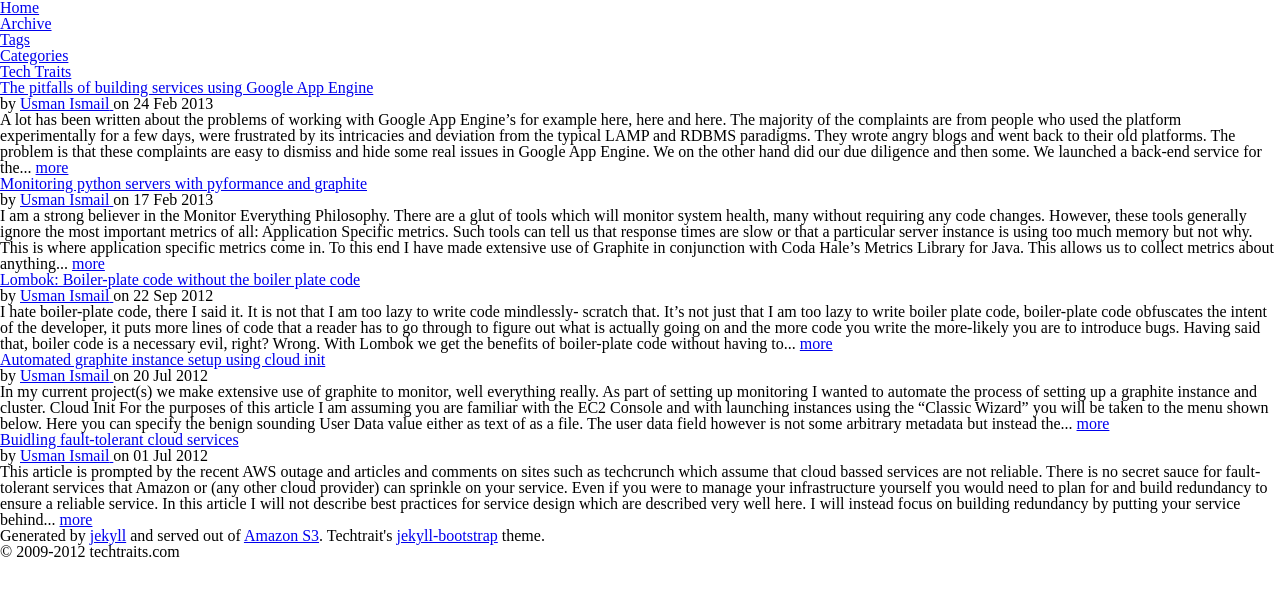
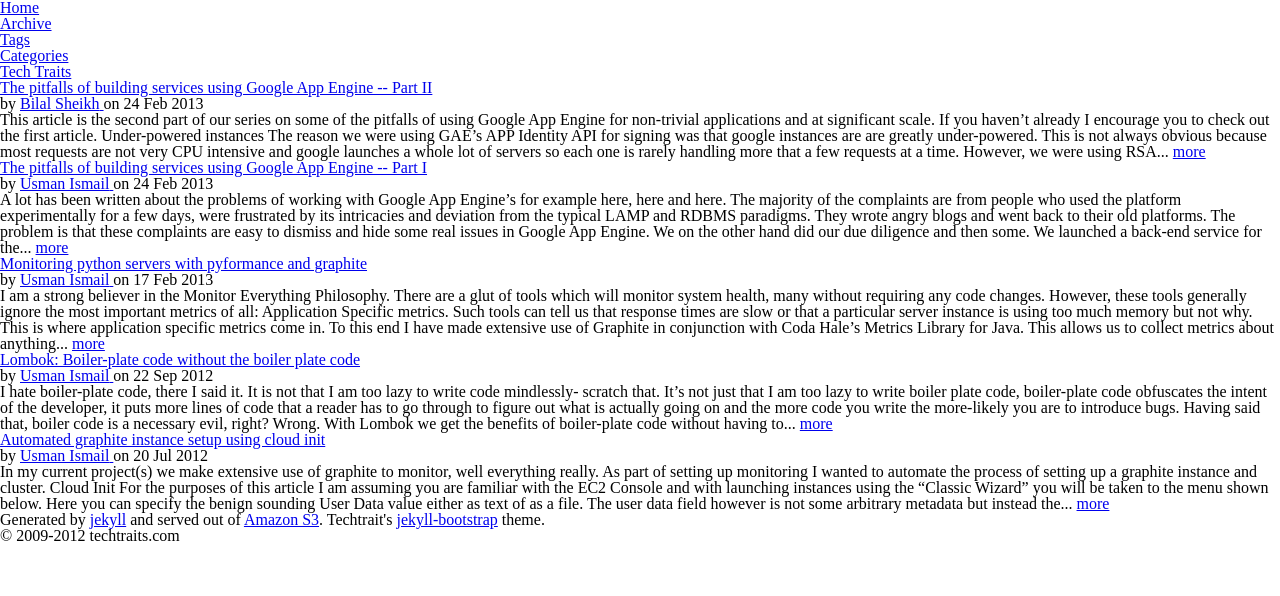
Before and after one commit to techtraits/techtraits-blog, a Jekyll site: the page built from index.md, in a window 1280 px wide. Shown: the top 596 px of the page. Built offline with Jekyll 4.4.1, drawn with Linux system fonts in a browser that asks for light colours; nearby versions of some CDN libraries; library files that are not in the unit come from our copies; some of the changed lines change nothing that is shown.

Commit message:
Created the second GAE pitfalls post

```diff
--- a/_posts/2013-02-24-The-problems-of-working-in-App-engine.markdown
+++ b/_posts/2013-02-24-The-problems-of-working-in-App-engine-I.markdown
@@ -1,6 +1,6 @@
 ---
 layout: post
-title: The pitfalls of building services using Google App Engine
+title: The pitfalls of building services using Google App Engine -- Part I
 date: 2013-02-24 08:18:17
 author: usman
 categories:
@@ -10,17 +10,12 @@
 
 ---
 
-A lot has been written about the problems of working with [Google App Engine's](https://appengine.google.com/) for example [here](http://www.carlosble.com/2010/11/goodbye-google-app-engine-gae/), [here](http://3.14.by/en/read/why-google-appengine-sucks) and [here](http://www.zdnet.com/blog/google/the-problem-with-google-apps-engine/1002). The majority of the complaints are from people who used the platform experimentally for a few days, were frustrated by its intricacies and deviation from the typical LAMP and RDBMS paradigms. They wrote angry blogs and went back to their old platforms. The problem is that these complaints are easy to dismiss and hide some real issues in Google App Engine. We on the other hand did our due diligence and then some. We launched a back-end service for the [Simpsons Tapped Out](https://play.google.com/store/apps/details?id=com.ea.game.simpsons4_na) to production and have a hundred thousand concurrent users. We have used pretty much every service GAE has to offer from Data Store to Big Query to the Identity API. Below are the major hidden pitfalls you should know before using google app engine to author any service of non-trivial scale or complexity.
+A lot has been written about the problems of working with [Google App Engine's](https://appengine.google.com/) for example [here](http://www.carlosble.com/2010/11/goodbye-google-app-engine-gae/), [here](http://3.14.by/en/read/why-google-appengine-sucks) and [here](http://www.zdnet.com/blog/google/the-problem-with-google-apps-engine/1002). The majority of the complaints are from people who used the platform experimentally for a few days, were frustrated by its intricacies and deviation from the typical LAMP and RDBMS paradigms. They wrote angry blogs and went back to their old platforms. The problem is that these complaints are easy to dismiss and hide some real issues in Google App Engine. We on the other hand did our due diligence and then some. We launched a back-end service for the [Simpsons Tapped Out](https://play.google.com/store/apps/details?id=com.ea.game.simpsons4_na) to production and have a hundred thousand concurrent users. We have used pretty much every service GAE has to offer from Data Store to Big Query to the Identity API. We have compiled some of the major pitfalls in a two part series. The next article in the series is found [here](http://techtraits.com/2013-02-24-The-problems-of-working-in-App-engine-II.html).
 
 ## Hidden Arbitrary Quota Limits
 
 After a few months of hard work we soft launched our application in a few countries and saw traffic gradually pick up. No surprises, we all patted ourselves on the back and did our global launch. The service performed as expected and we were happily chugging along. Part of that chugging was using the GAE App Identity service to sign authorization tokens.
 One fine day we found out that all our logins were failing, apparently there is a quota limit of 1.84 millions requests per day to the App Identity service. After which google "helps you control your costs" by refusing all your requests to the API for the day. Let me step back and let that sink in. We have a paid account with google on the highest tier of service and fully expected millions of requests per day and are willing to pay for them. Google decided that we should save money by denying all requests for the remainder of the day. Now just to clarify its not that we weren't watching our quota closely enough, this quota of calls to the Identify API is not shown on the app stats page (or any page for that matter). None of the documentation mentions that there is a hard limit of 1.84 million requests to the API, and at no point over the past days when our call count was in the many hundreds of thousands of requests did someone at google decide to alert us that our app would suddenly stop working soon.
-
-## Under-powered instances
-
-The reason we were using GAE's APP Identity API for signing was that google instances are are greatly under-powered. This is not always obvious because most requests are not very CPU intensive and google launches a whole lot of servers so each one is rarely handling more that a few requests at a time. However, we were using RSA cryptography to sign our authorization tokens. I grant you that this is a CPU intensive task and we are willing to take the performance hit. However a quick benchmark showed that the signature generation takes on average 10ms on my rather modest laptop. The same code on a google app engine server under no load takes 400-600ms. This time does not include network latency or any scheduler overhead, this is just the time time taken to compute the signature.
-
 
 ## Hidden Arbitrary Library behaviour
 
@@ -38,4 +33,5 @@
 
 ![Backup](/assets/images/backup.jpg)
 
-The last thing I would like to highlight is the image above, for me it symbolizes what is wrong with GAE. Its a actual screen shot from a menu in GAE console for restoring backups. These backups were generated through google's standard tool and this is the User interface that allows you to select which up to restore from. The fact that some google developer somewhere wrote this UI looked at it and said "Sure, looks good you can select the backup you want lets ship it" scares me. It shows either an utter disregard for the usability of the server or more likely someone wrote the backup service which used random hashes as file names and assumed the restore code will look in the file for metadata and someone else wrote the restore code and assumed the file names would be human readable. Neither of these cases give me confidence that whats "under the hood" of google app engine has been thought through very well. This is important because you as a service developer are relying on GAE to have good plumbing under the hood as you have no control over it. If I had to write our service again I would probably go with Amazon Elastic Beanstalk or something less. For now it all kind of works and we are too far down this path so we will keep our fingers crossed.
+If you have made this far and I still haven't convinced you, checkout the next part of the series:
+**[ The pitfalls of building services using Google App Engine -- Part II](http://techtraits.com/2013-02-24-The-problems-of-working-in-App-engine-II.html)**
--- /dev/null
+++ b/_posts/2013-02-24-The-problems-of-working-in-App-engine-II.markdown
@@ -0,0 +1,24 @@
+---
+layout: post
+title: The pitfalls of building services using Google App Engine -- Part II
+date: 2013-02-24 17:09:00
+author: bilal
+categories:
+- System Admin
+tags:
+- GAE
+
+---
+
+This article is the second part of our series on some of the pitfalls of using Google App Engine for non-trivial applications and at significant scale. If you haven't already I encourage you to check out the [first article](http://techtraits.com/2013-02-24-The-problems-of-working-in-App-engine-I.html).
+
+## Under-powered instances
+
+The reason we were using GAE's APP Identity API for signing was that google instances are are greatly under-powered. This is not always obvious because most requests are not very CPU intensive and google launches a whole lot of servers so each one is rarely handling more that a few requests at a time. However, we were using RSA cryptography to sign our authorization tokens. I grant you that this is a CPU intensive task and we are willing to take the performance hit. However a quick benchmark showed that the signature generation takes on average 10ms on my rather modest laptop. The same code on a google app engine server under no load takes 400-600ms. This time does not include network latency or any scheduler overhead, this is just the time time taken to compute the signature.
+
+## Disconnect between services
+
+Another thing that has me pulling out my hair is the complete disconnect between the various google services. This was highlighted when we needed to get data from our DataStore into Big Query for analysis. To get data into BigQuery you either need to upload it from your local machine or first copy it into Cloud Storage. While this is fine for manual operation but we are generating many gigabytes of data daily. Why is it necessary to copy it all to local storage and incur the network bandwidth cost and then load back into BigQuery and take that cost hit again. Data can be imported into BigQuery in two formats, CSV and JSON however data can only be exported in CSV format. We use a lot of JSON hence its very easy for us to write JSON to be ingested by BigQuery and the BigQuery certainly speaks JSON as it allows import of this format. Why is it arbitrarily denying export to JSON? Google has a detailed ACL mechanism to manage access to cloud storage however in order to authorize a user data access to BigQuery there is a completely separate authentication mechanism. Oh how I yearn for IAMs service on amazon. The ACLs on the cloud storage bucket can only be set using the appcfg.py tool which has to be run locally, the cloud storage access can only be setup using the API console. I could go on, it seams like no two services were designed to work with each other cleanly.
+
+
+The last thing I would like to highlight is the image above, for me it symbolizes what is wrong with GAE. Its a actual screen shot from a menu in GAE console for restoring backups. These backups were generated through google's standard tool and this is the User interface that allows you to select which up to restore from. The fact that some google developer somewhere wrote this UI looked at it and said "Sure, looks good you can select the backup you want lets ship it" scares me. It shows either an utter disregard for the usability of the server or more likely someone wrote the backup service which used random hashes as file names and assumed the restore code will look in the file for metadata and someone else wrote the restore code and assumed the file names would be human readable. Neither of these cases give me confidence that whats "under the hood" of google app engine has been thought through very well. This is important because you as a service developer are relying on GAE to have good plumbing under the hood as you have no control over it. If I had to write our service again I would probably go with Amazon Elastic Beanstalk or something less. For now it all kind of works and we are too far down this path so we will keep our fingers crossed.
```
